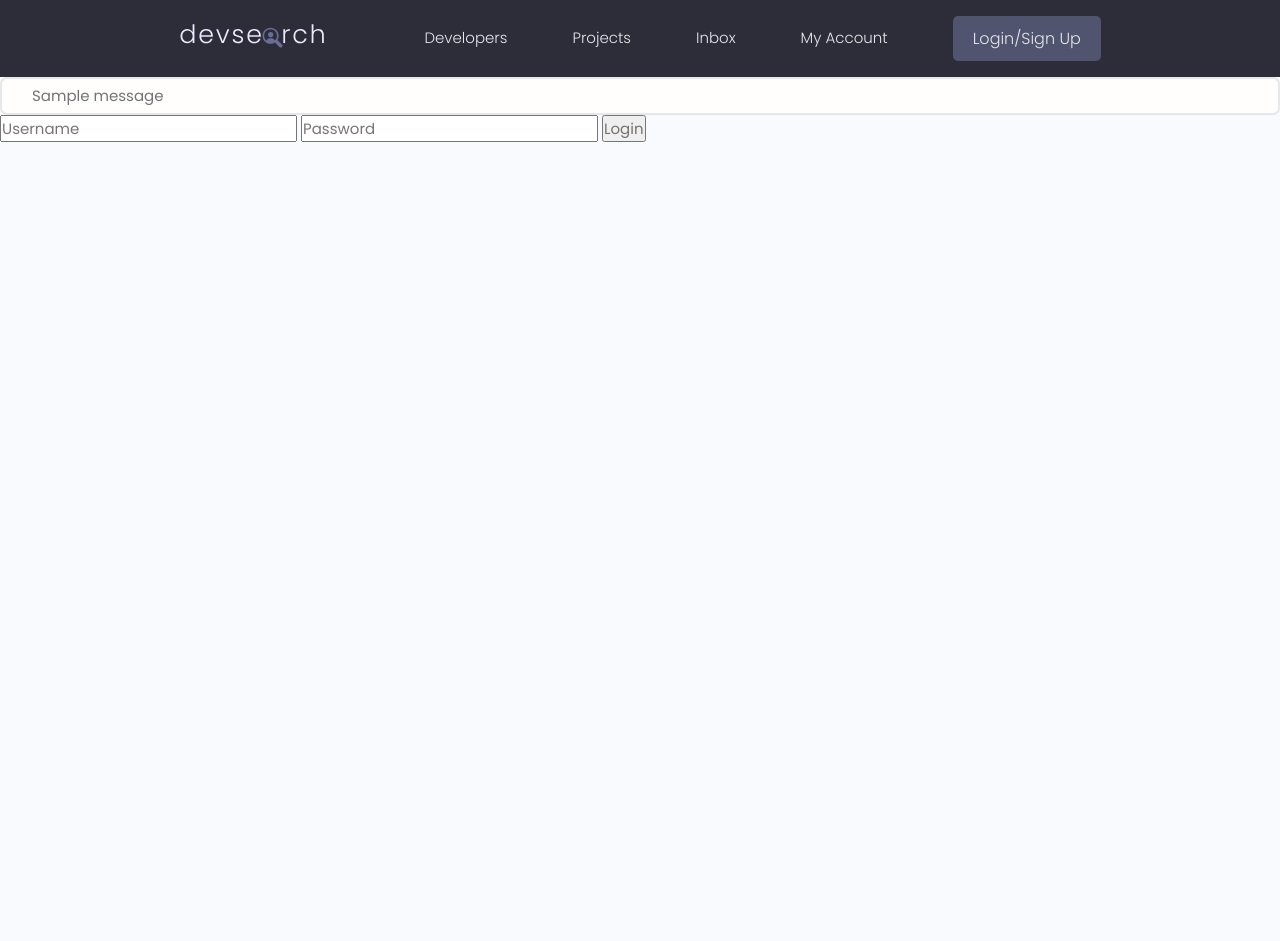
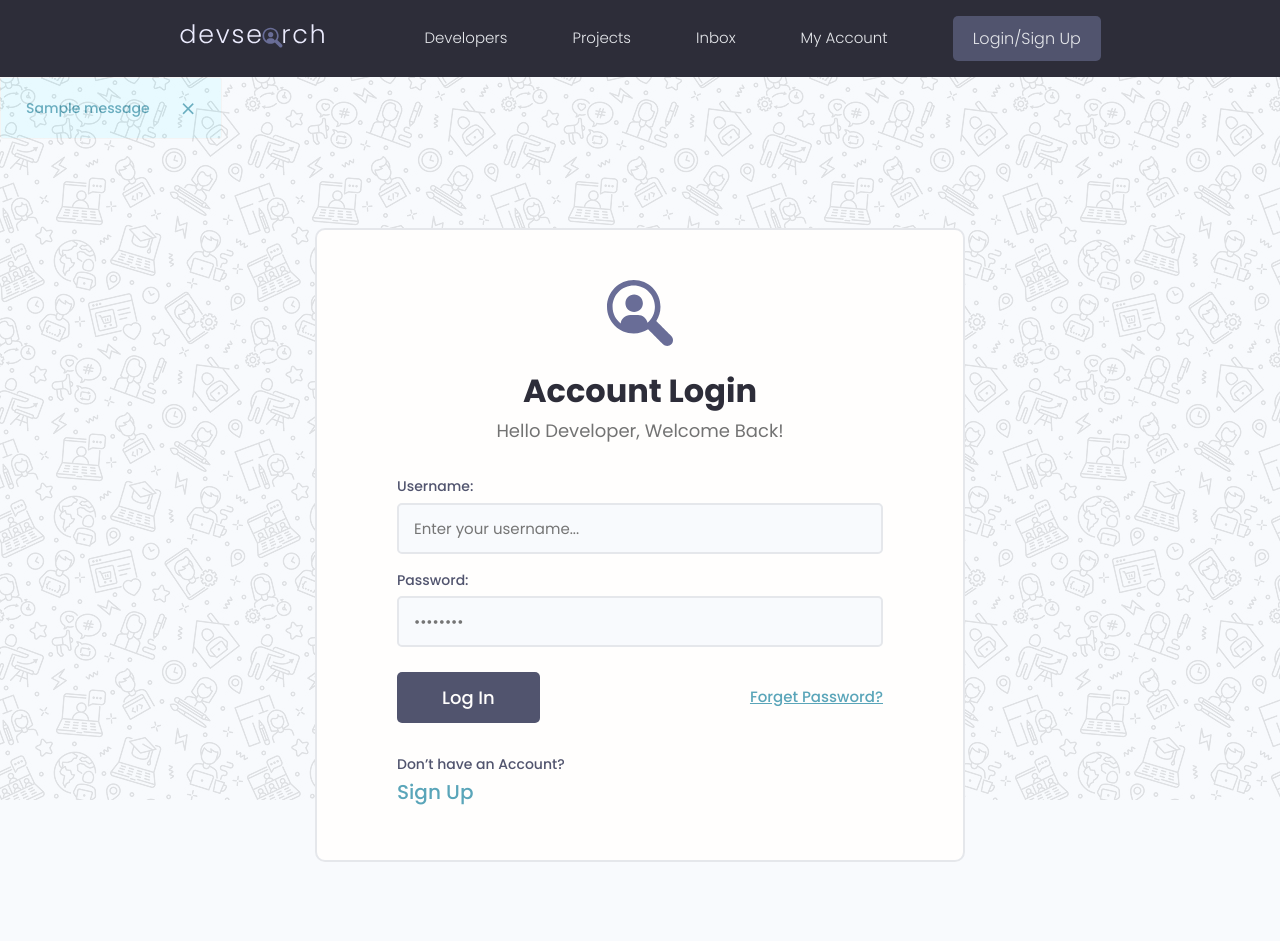
Before and after one commit to sudiptoshahin/searchdev, a Django app: page /login/ in a window 1280 px wide. Before the commit the page ends 142 px from the top, so only its background shows below. Run offline with Django 4.2, Linux system fonts and the light colour scheme; one stand-in notice (Sample message) is shown; some libraries are stand-ins or nearby versions.

Commit message:
users-signals profile and user model -- login registration and registration forms

```diff
--- a/myproject/static/uikit/app.js
+++ b/myproject/static/uikit/app.js
@@ -2,3 +2,13 @@
 document.addEventListener('DOMContentLoaded', function () {
   hljs.highlightAll();
 });
+
+
+let alertWrapper = document.querySelector('.alert');
+let alertClose = document.querySelector('.alert__close');
+
+if (alertWrapper) {
+  alertClose.addEventListener('click', ()=>
+    alertWrapper.style.display = 'none'
+  );
+}
--- a/myproject/templates/main.html
+++ b/myproject/templates/main.html
@@ -22,16 +22,20 @@
     {% include 'navbar.html' %}
 
     {% if messages %}
-        <ul class="messages">
-            {% for message in messages %}
-                <li {% if message.tag %} class="{{ message.tag }}" {% endif %}>{{ message }}</li>
-            {% endfor %}
-        </ul>
+        {% for message in messages %}
+            <div class="alert alert--{{ message.tag }}">
+                <p class="alert__message">{{ message }}</p>
+                <button class="alert__close">⨯</button>
+            </div>
+        {% endfor %}
     {% endif %}
 
     {% block content %}
 
     {% endblock %}
 
+
+
 </body>
+<script src="{% static 'uikit/app.js' %}"></script>
 </html>
--- a/myproject/templates/navbar.html
+++ b/myproject/templates/navbar.html
@@ -3,7 +3,7 @@
   <!-- Header Section -->
 <header class="header">
     <div class="container container--narrow">
-      <a href="{% url 'projects' %}" class="header__logo">
+      <a href="{% url 'profiles' %}" class="header__logo">
         <img src="{% static 'images/logo.svg' %}" alt="DevSearch Logo" />
       </a>
       <nav class="header__nav">
--- a/myproject/users/apps.py
+++ b/myproject/users/apps.py
@@ -4,3 +4,7 @@ from django.apps import AppConfig
 class UsersConfig(AppConfig):
     default_auto_field = 'django.db.models.BigAutoField'
     name = 'users'
+
+
+    def ready(self):
+        import users.signals
--- a/myproject/users/models.py
+++ b/myproject/users/models.py
@@ -1,11 +1,13 @@
 from django.db import models
 import uuid
 from django.contrib.auth.models import User
+from django.db.models.signals import post_save, post_delete
+from django.dispatch import receiver
 # Create your models here.
 
 
 class Profile(models.Model):
-    user = models.OneToOneField(User, on_delete=models.CASCADE, null=True)
+    user = models.OneToOneField(User, on_delete=models.CASCADE, null=True, blank=True)
     name = models.CharField(max_length=200, blank=True, null=True)
     email = models.EmailField(max_length=500, blank=True, null=True)
     username = models.CharField(max_length=200, blank=True, null=True)
--- a/myproject/users/templates/users/login_register.html
+++ b/myproject/users/templates/users/login_register.html
@@ -1,13 +1,103 @@
 {% extends 'main.html' %}
-
+{% load static %}
 
 {% block content %}
 
-  <form action="" method="POST">
-      {% csrf_token %}
-      <input type="text" name="username" placeholder="Username">
-      <input type="password" name="password" placeholder="Password">
-      <input type="submit" value="Login">
-  </form>
+  {% if page == 'register' %}
+    <div class="auth">
+      <div class="card">
+        <div class="auth__header text-center">
+          <a href="/">
+            <img src="{% static 'images/icon.svg' %}" alt="icon" />
+          </a>
+          <h3>Account SignUp</h3>
+          <p>Create a new developer account</p>
+        </div>
+
+        <form action="{% url 'register' %}" method="'POST" class="form auth__form">
+          {% csrf_token %}
+
+          {% for field in form %}
+            <div class="form__field">
+              <label for="formInput#text">{{ field.label }}</label>
+              {{ field }}
+
+              <!-- help text -->
+              {% if field.help_text %}
+                <small>{{ field.help_text }}</small>
+              {% endif %}
+
+              <!-- showing the error -->
+              {% for error in field.errors %}
+                <p style="color: red;">{{ error }}</p>
+              {% endfor %}
+
+            </div>
+          {% endfor %}
+
+
+
+          <div class="auth__actions">
+            <input class="btn btn--sub btn--lg" type="submit" value="Sign  In" />
+          </div>
+        </form>
+        <div class="auth__alternative">
+          <p>Already have an Account?</p>
+          <a href="{% url 'login' %}">Log In</a>
+        </div>
+      </div>
+    </div>
+
+
+  {% else %}
+
+  <div class="auth">
+    <div class="card">
+      <div class="auth__header text-center">
+        <a href="/">
+          <img src="{% static 'images/icon.svg' %}" alt="icon" />
+        </a>
+        <h3>Account Login</h3>
+        <p>Hello Developer, Welcome Back!</p>
+      </div>
+
+      <form action="{% url 'login' %}" method="POST" class="form auth__form">
+        {% csrf_token %}
+        <!-- Input:Email -->
+        <div class="form__field">
+          <label for="formInput#text">Username: </label>
+          <input
+            class="input input--text"
+            id="formInput#text"
+            type="text"
+            name="username"
+            placeholder="Enter your username..."
+          />
+        </div>
+
+        <!-- Input:Password -->
+        <div class="form__field">
+          <label for="formInput#password">Password: </label>
+          <input
+            class="input input--password"
+            id="formInput#passowrd"
+            type="password"
+            name="password"
+            placeholder="••••••••"
+          />
+        </div>
+        <div class="auth__actions">
+          <input class="btn btn--sub btn--lg" type="submit" value="Log In" />
+          <a href="forgetpassword.html">Forget Password?</a>
+        </div>
+      </form>
+      <div class="auth__alternative">
+        <p>Don’t have an Account?</p>
+        <a href="{% url 'register' %}">Sign Up</a>
+      </div>
+    </div>
+  </div>
+
+  {% endif %}
 
 {% endblock %}
--- a/myproject/users/urls.py
+++ b/myproject/users/urls.py
@@ -3,6 +3,8 @@ from . import views
 
 
 urlpatterns = [
+
+    path('register/', views.registerUser, name='register'),
 
     path('login/', views.loginUser, name='login'),
 
--- a/myproject/users/views.py
+++ b/myproject/users/views.py
@@ -5,12 +5,35 @@ from projects.models import Project
 from django.contrib.auth import login, authenticate, logout
 from django.contrib.auth.models import User
 from django.contrib import messages
+from .forms import CustomUserCreationForm
 # Create your views here.
 
+def registerUser(request):
+    page = 'register'
+    form = CustomUserCreationForm()
 
+    if request.method == 'POST':
+        form = CustomUserCreationForm(request.POST)
+
+        if form.is_valid():
+            user = form.save(commit=False)
+            user.username = user.username.lower()
+            user.save()
+
+            messages.success(request, 'User account is created successfully')
+            login(request, user)
+            return redirect('profiles')
+        else:
+            messages.error(request, 'An error has occured during registration!')
+
+    context = {
+        'page': page,
+        'form': form,
+    }
+    return render(request, 'users/login_register.html', context)
 
 def loginUser(request):
-
+    page = 'login'
     if request.user.is_authenticated:
         return redirect('profiles')
 
@@ -33,7 +56,11 @@ def loginUser(request):
         else:
             messages.error(request, 'Username or password incorrect')
 
-    return render(request, 'users/login_register.html')
+    context = {
+        'page': page
+    }
+
+    return render(request, 'users/login_register.html', context)
 
 
 def logoutUser(request):
```
Also changed, not shown: myproject/users/forms.py (added, +22 -0 lines), myproject/users/signals.py (added, +28 -0 lines), myproject/mydb.sqlite3, myproject/users/migrations/0005_alter_profile_user.py (added).
